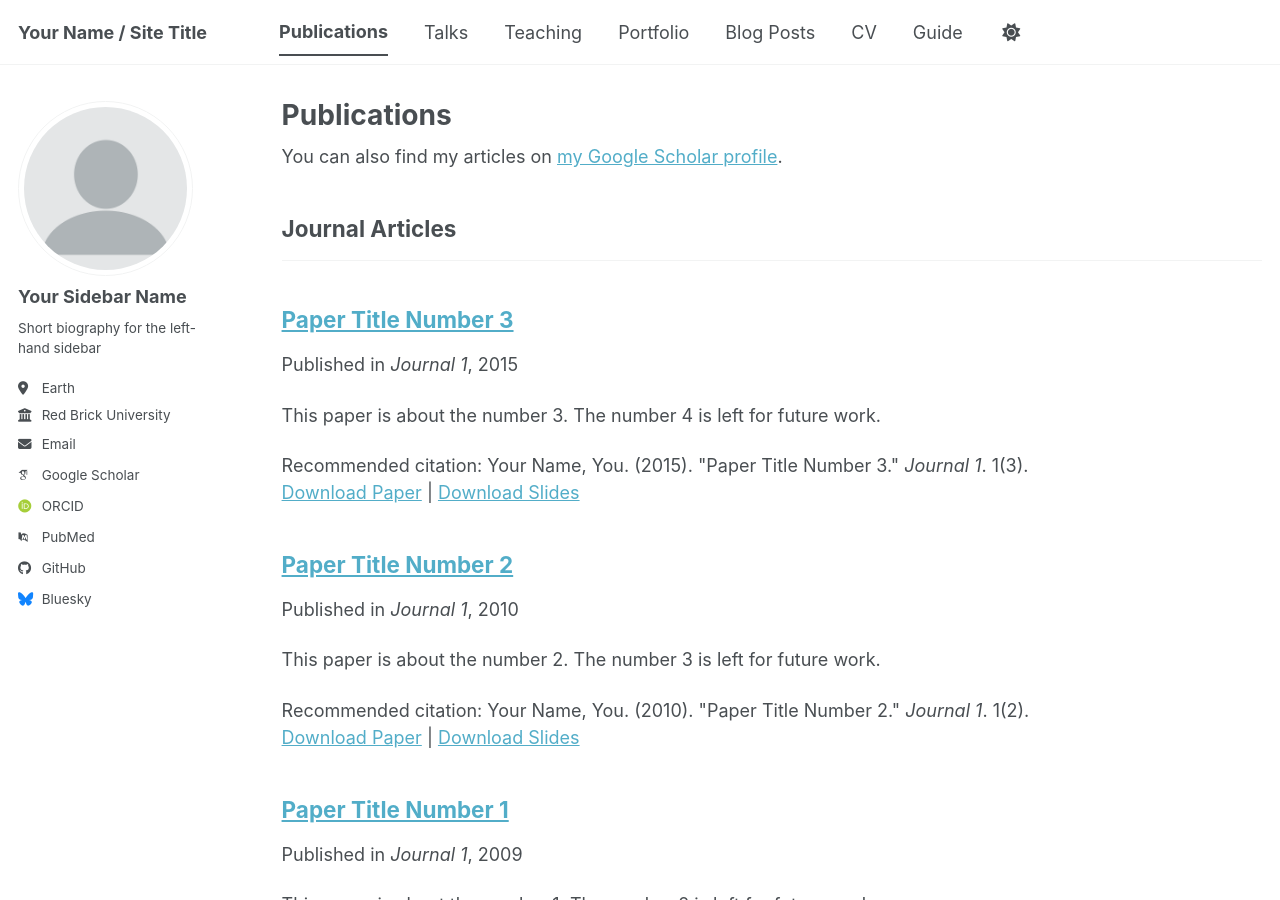
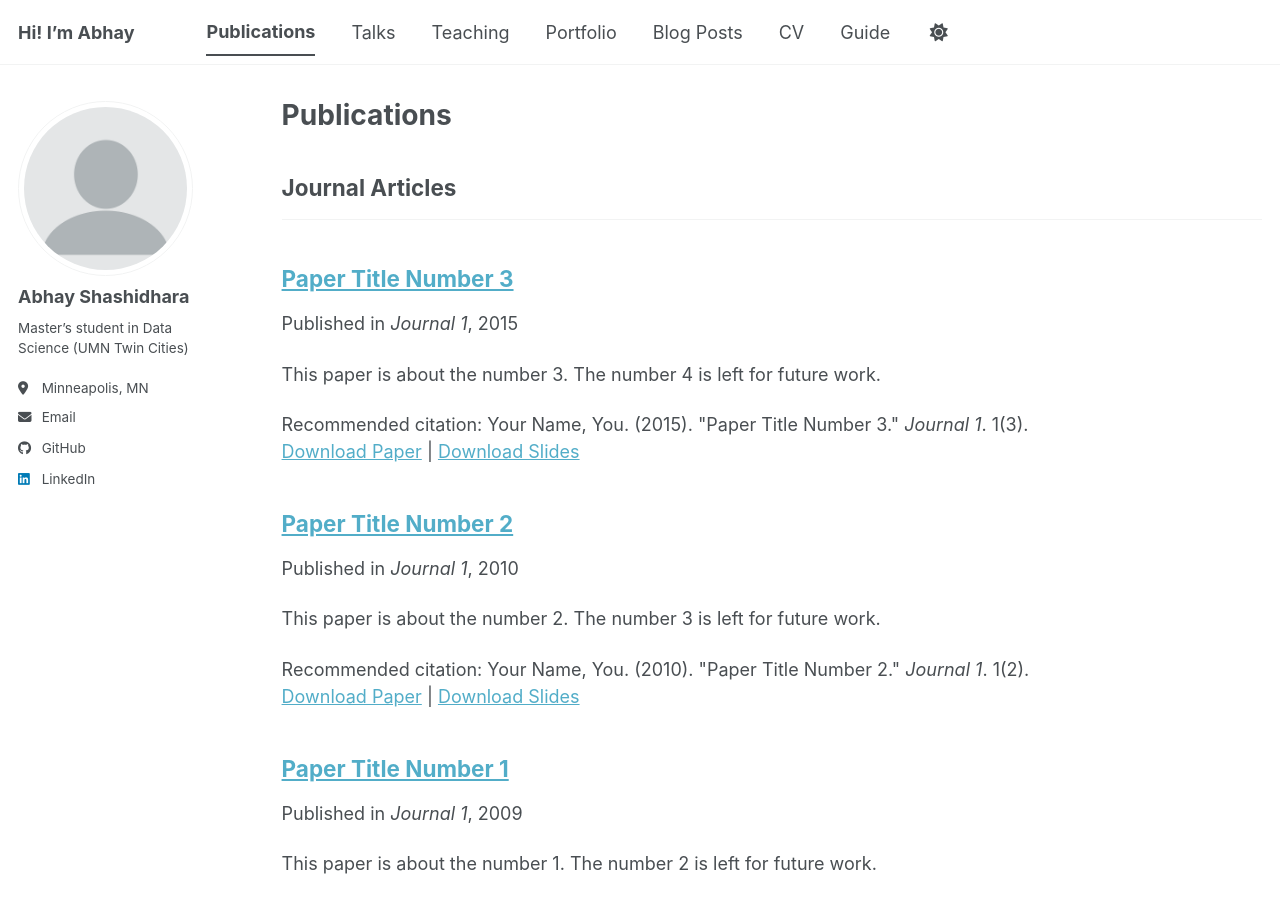
Before and after one commit to abhayshashidhara/AbhayShashidhara.github.io, a Jekyll site: the page built from _pages/publications.html, in a window 1280 px wide and 900 px high. Built offline with Jekyll 4.4.1, drawn with Linux system fonts in a browser that asks for light colours; some web fonts are replaced; a script bundle is joined from its source files by our own code; library files that are not in the unit come from our copies; some of the changed lines change nothing that is shown; some of the changed text lies outside the part shown.

Commit message:
Update _config.yml

```diff
--- a/_config.yml
+++ b/_config.yml
@@ -8,126 +8,125 @@
 
 # Basic Site Settings
 locale                   : "en-US"
-site_theme               : "default" # The available themes options are "default", "air", "sunrise", "mint", "dirt" and "contrast"
-title                    : "Your Name / Site Title"
+site_theme               : "default" # "default", "air", "sunrise", "mint", "dirt", "contrast"
+title                    : "Hi! I’m Abhay"
 title_separator          : "-"
-name                     : &name "Your Name"
-description              : &description "Your Name's academic portfolio"   # Update this with a general description of your site, this is the default if not overridden by a page
-url                      : https://academicpages.github.io # The base hostname & protocol for your site e.g. "https://[your GitHub username].github.io",
-                                                           # or if you already have some other page hosted on Github then use "https://[your GitHub username].github.io/[Your Repo Name]"
-baseurl                  : "" # the subpath of your site, e.g. "/blog"
-repository               : "academicpages/academicpages.github.io"
+name                     : &name "Abhay Shashidhara"
+description              : &description "Data Science and Machine Learning portfolio"
 
-# Site Author - The following control what appear as part of the author content on the side bar.
-#               If a field is blank the icon and link will not appear, otherwise it will be shown.
-#               Additional customization can be done by editing /_includes/author-profile.html
+# IMPORTANT: Your GitHub Pages site
+url                      : "https://abhayshashidhara.github.io"
+baseurl                  : ""  # keep empty for user site
+repository               : "abhayshashidhara/AbhayShashidhara.github.io"
+
+# Site Author (left sidebar)
 author:
-  # Biographic information
   avatar           : "profile.png"
-  name             : "Your Sidebar Name"
-  pronouns         : # example: "she/her"
-  bio              : "Short biography for the left-hand sidebar"
-  location         : "Earth"
-  employer         : "Red Brick University"
-  uri              : # URL
-  email            : "none@example.org"
+  name             : "Abhay Shashidhara"
+  pronouns         :
+  bio              : "Master’s student in Data Science (UMN Twin Cities)"
+  location         : "Minneapolis, MN"
+  employer         :
+  uri              :
+  email            : "abhayshashidhara6@gmail.com"
 
-  # Academic websites
-  academia         : # URL
-  arxiv            : # URL - Update with the correct link to your profile
-  googlescholar    : "https://scholar.google.com/citations?user=PS_CX0AAAAAJ"
-  inspire-hep      : # URL
-  impactstory      : # URL
-  orcid            : "https://orcid.org/yourorcidurl"
-  semantic         : # URL
-  ssrn             : # URL
-  pubmed           : "https://www.ncbi.nlm.nih.gov/pubmed/?term=john+snow"
-  researchgate     : # URL
-  scopus           : # URL
-  zotero           : # URL
-
+  # Academic websites (leave blank if not using)
+  academia         :
+  arxiv            :
+  googlescholar    :
+  inspire-hep      :
+  impactstory      :
+  orcid            :
+  semantic         :
+  ssrn             :
+  pubmed           :
+  researchgate     :
+  scopus           :
+  zotero           :
 
   # Repositories and software development
-  bitbucket        : # Username - Update with your username on the site
-  codepen          : # Username
-  dribbble         : # Username
-  github           : "academicpages"
-  kaggle           : # Username
-  stackoverflow    : # User number or user number and name (i.e., use "1" or "1/jeff-atwood")
+  bitbucket        :
+  codepen          :
+  dribbble         :
+  github           : "abhayshashidhara"
+  kaggle           :
+  stackoverflow    :
 
-  # Social media
-  artstation       : # Username
-  bluesky          : "bsky.app" # Replace this with you Bluesky username
-  facebook         : # Username
-  flickr           : # Username
-  foursquare       : # Username
-  goodreads        : # Username
-  google_plus      : # Username
-  keybase          : # Username
-  instagram        : # Username
-  lastfm           : # Username
-  linkedin         : # Username
-  mastodon         : # URL
-  medium           : # URL
-  pinterest        : # Username
-  soundcloud       : # Username
-  steam            : # Username
-  telegram         : # URL
-  tumblr           : # Username
-  twitter          : # Username for X / Twitter
-  vine             : # Username
-  weibo            : # Username
-  wikipedia        : # Username
-  xing             : # Username
-  youtube          : # Username
-  zhihu            : # Username
+  # Social media (IMPORTANT: LinkedIn must be your /in/ username only)
+  artstation       :
+  bluesky          :
+  facebook         :
+  flickr           :
+  foursquare       :
+  goodreads        :
+  google_plus      :
+  keybase          :
+  instagram        :
+  lastfm           :
+  linkedin         : "abhayshashidhara"
+  mastodon         :
+  medium           :
+  pinterest        :
+  soundcloud       :
+  steam            :
+  telegram         :
+  tumblr           :
+  twitter          :
+  vine             :
+  weibo            :
+  wikipedia        :
+  xing             :
+  youtube          :
+  zhihu            :
 
-# Publication Category - The following the list of publication categories and their headings
+# Publication Category
 publication_category:
   books:
-    title: 'Books'
+    title: "Books"
   manuscripts:
-    title: 'Journal Articles'
+    title: "Journal Articles"
   conferences:
-    title: 'Conference Papers'
+    title: "Conference Papers"
 
 # Site Settings
-teaser                   :  # filename of teaser fallback teaser image placed in /images/ for social media previews
-breadcrumbs              : false # true, false (default)
+teaser                   :
+breadcrumbs              : false
 words_per_minute         : 160
 future                   : true
-read_more                : "disabled" # if enabled, adds "Read more" links to excerpts
-talkmap_link             : false      #change to true to add link to talkmap on talks page
+read_more                : "disabled"
+talkmap_link             : false
+
 comments:
-  provider               : # false (default), "disqus", "discourse", "facebook", "google-plus", "staticman", "custom"
+  provider               :
   disqus:
     shortname            :
   discourse:
-    server               : # https://meta.discourse.org/t/embedding-discourse-comments-via-javascript/31963 , e.g.: meta.discourse.org
+    server               :
   facebook:
     appid                :
-    num_posts            : # 5 (default)
-    colorscheme          : # "light" (default), "dark"
+    num_posts            : 5
+    colorscheme          :
+
 staticman:
-  allowedFields          : ['name', 'email', 'url', 'message']
-  branch                 : "gh-pages" # "master", "gh-pages"
+  allowedFields          : ["name", "email", "url", "message"]
+  branch                 : "gh-pages"
   commitMessage          : "New comment."
-  filename               : comment-{@timestamp}
+  filename               : "comment-{@timestamp}"
   format                 : "yml"
   moderation             : true
   path                   : "_data/comments/{options.slug}"
-  requiredFields         : ['name', 'email', 'message']
+  requiredFields         : ["name", "email", "message"]
   transforms:
     email                : "md5"
   generatedFields:
     date:
       type               : "date"
       options:
-        format           : "iso8601" # "iso8601" (default), "timestamp-seconds", "timestamp-milliseconds"
+        format           : "iso8601"
+
 atom_feed:
-  hide                   : false     # change to true to hide the RSS feed in the footer
-  path                   : # blank (default) uses feed.xml
-
+  hide                   : false
+  path                   :
 
 # SEO Related
 google_site_verification :
@@ -135,36 +134,32 @@ bing_site_verification   :
 alexa_site_verification  :
 yandex_site_verification :
 
-
 # Social Sharing
 twitter:
-  username               : &twitter
+  username               :
 facebook:
   username               :
   app_id                 :
   publisher              :
-og_image                 :  # Social media default site image
-og_description           :  # Social media default site image description
-# For specifying social profiles
-# - https://developers.google.com/structured-data/customize/social-profiles
+og_image                 :
+og_description           :
 social:
-  type                   : # Person or Organization (defaults to Person)
-  name                   : # If the user or organization name differs from the site's name
-  links: # An array of links to social media profiles
-
+  type                   :
+  name                   :
+  links:
 
 # Analytics
 analytics:
-  provider               :  "false" # false (default), "google", "google-universal", "google-analytics-4", "custom"
+  provider               : "false"
   google:
     tracking_id          :
-
 
 # Reading Files
 include:
   - .htaccess
   - _pages
   - files
+
 exclude:
   - "*.sublime-project"
   - "*.sublime-workspace"
@@ -192,12 +187,13 @@ exclude:
   - README
   - tmp
   - vendor
+
 keep_files:
   - .git
   - .svn
+
 encoding: "utf-8"
 markdown_ext: "markdown,mkdown,mkdn,mkd,md"
-
 
 # Conversion
 markdown: kramdown
@@ -205,7 +201,6 @@ highlighter: rouge
 lsi: false
 excerpt_separator: "\n\n"
 incremental: false
-
 
 # Markdown Processing
 kramdown:
@@ -218,8 +213,7 @@ kramdown:
   smart_quotes: lsquo,rsquo,ldquo,rdquo
   enable_coderay: false
 
-
-# These settings control the types of collections used by the template
+# Collections
 collections:
   teaching:
     output: true
@@ -234,10 +228,8 @@ collections:
     output: true
     permalink: /:collection/:path/
 
-
-# These settings control how pages and collections are included in the site
+# Defaults
 defaults:
-  # _posts
   - scope:
       path: ""
       type: posts
@@ -248,14 +240,14 @@ defaults:
       comments: true
       share: true
       related: true
-  # _pages
+
   - scope:
       path: ""
       type: pages
     values:
       layout: single
       author_profile: true
-  # _teaching
+
   - scope:
       path: ""
       type: teaching
@@ -264,7 +256,7 @@ defaults:
       author_profile: true
       share: true
       comments: true
-  # _publications
+
   - scope:
       path: ""
       type: publications
@@ -273,7 +265,7 @@ defaults:
       author_profile: true
       share: true
       comments: true
-  # _portfolio
+
   - scope:
       path: ""
       type: portfolio
@@ -282,7 +274,7 @@ defaults:
       author_profile: true
       share: true
       comment: true
-  # _talks
+
   - scope:
       path: ""
       type: talks
@@ -291,19 +283,14 @@ defaults:
       author_profile: true
       share: true
 
-
 # Sass/SCSS
 sass:
   sass_dir: _sass
-  style: compressed # https://sass-lang.com/documentation/file.SASS_REFERENCE.html#output_style
-
+  style: compressed
 
 # Outputting
 permalink: /:categories/:title/
-# paginate: 5 # amount of posts to show
-# paginate_path: /page:num/
-timezone: Etc/UTC # https://en.wikipedia.org/wiki/List_of_tz_database_time_zones
-
+timezone: Etc/UTC
 
 # Plugins
 plugins:
@@ -314,7 +301,6 @@ plugins:
   - jekyll-redirect-from
   - jemoji
 
-# Mimic GitHub Pages with --safe
 whitelist:
   - jekyll-feed
   - jekyll-gist
@@ -323,38 +309,15 @@ whitelist:
   - jekyll-redirect-from
   - jemoji
 
-
 # Archives
-#  Type
-#  - GitHub Pages compatible archive pages built with Liquid ~> type: liquid (default)
-#  - Jekyll Archives plugin archive pages ~> type: jekyll-archives
-#  Path (examples)
-#  - Archive page should exist at path when using Liquid method or you can
-#    expect broken links (especially with breadcrumbs enabled)
-#  - <base_path>/tags/my-awesome-tag/index.html ~> path: /tags/
-#  - <base_path/categories/my-awesome-category/index.html ~> path: /categories/
-#  - <base_path/my-awesome-category/index.html ~> path: /
 category_archive:
   type: liquid
   path: /categories/
 tag_archive:
   type: liquid
   path: /tags/
-# https://github.com/jekyll/jekyll-archives
-# jekyll-archives:
-#   enabled:
-#     - categories
-#     - tags
-#   layouts:
-#     category: archive-taxonomy
-#     tag: archive-taxonomy
-#   permalinks:
-#     category: /categories/:name/
-#     tag: /tags/:name/
-
 
 # HTML Compression
-# - https://jch.penibelst.de/
 compress_html:
   clippings: all
   ignore:
```
